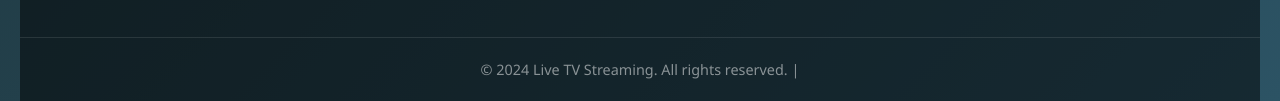
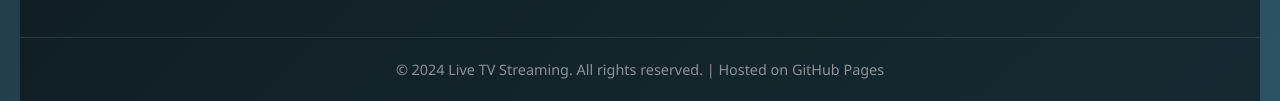
Before and after one commit to Mdsafayethossain/live-tv-streaming, a plain HTML site: page index.html in a window 1280 px wide. Shown: the part 1929-2030 px from the top of the page. Drawn offline with Linux system fonts and the light colour scheme.

Commit message:
Update index.html

```diff
--- a/index.html
+++ b/index.html
@@ -19,7 +19,7 @@
                 <a href="#" class="nav-link active"><i class="fas fa-home"></i> Home</a>
                 <a href="#" class="nav-link"><i class="fas fa-tv"></i> Channels</a>
                 <a href="#" class="nav-link"><i class="fas fa-info-circle"></i> About</a>
-
+                <a href="admin.html" class="nav-link admin-btn"><i class="fas fa-user-cog"></i> Admin</a>
             </nav>
         </header>
 
@@ -137,7 +137,7 @@
                 </div>
             </div>
             <div class="footer-bottom">
-                <p>&copy; 2024 Live TV Streaming. All rights reserved. |</p>
+                <p>&copy; 2024 Live TV Streaming. All rights reserved. | Hosted on GitHub Pages</p>
             </div>
         </footer>
     </div>
@@ -164,5 +164,4 @@
 
     <script src="script.js"></script>
 </body>
-
 </html>
```
